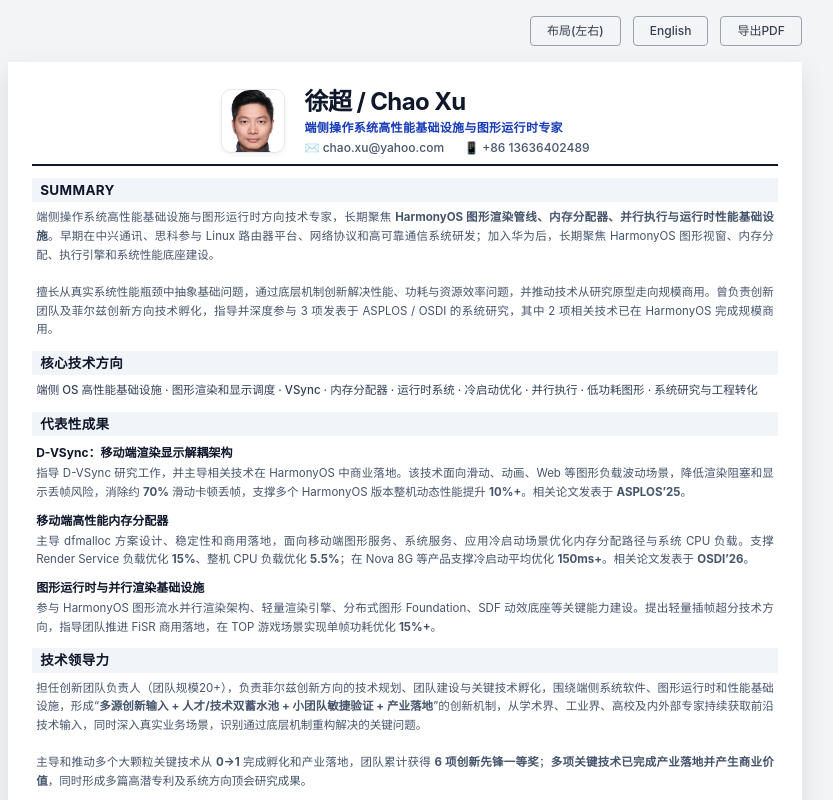
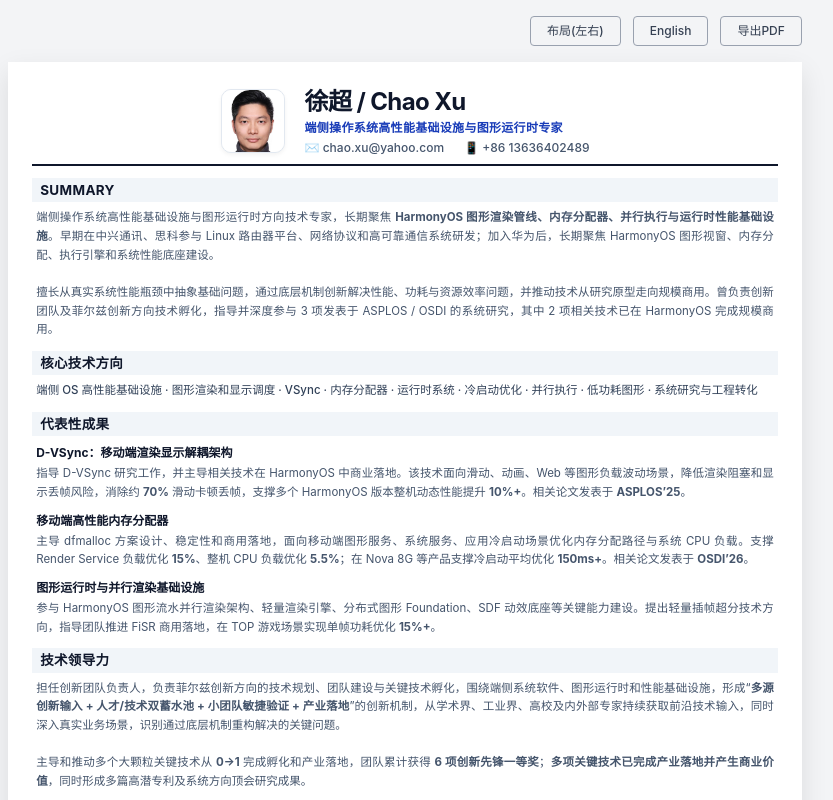
Before and after one commit to chaov/chaov.github.io, a plain HTML site: page index.html in a window 1280 px wide. Shown: the top 800 px of the page, without its empty margins (235-1068 px from the left). Drawn offline with nearby package versions, Linux system fonts and the light colour scheme.

Commit message:
Update leadership description in index.html

```diff
--- a/index.html
+++ b/index.html
@@ -156,7 +156,7 @@
                     }
                 ],
                 leadershipTitle: "技术领导力",
-                leadership: "担任创新团队负责人（团队规模20+），负责菲尔兹创新方向的技术规划、团队建设与关键技术孵化，围绕端侧系统软件、图形运行时和性能基础设施，形成“<strong>多源创新输入 + 人才/技术双蓄水池 + 小团队敏捷验证 + 产业落地</strong>”的创新机制，从学术界、工业界、高校及内外部专家持续获取前沿技术输入，同时深入真实业务场景，识别通过底层机制重构解决的关键问题。<br><br>主导和推动多个大颗粒关键技术从 <strong>0→1</strong> 完成孵化和产业落地，团队累计获得 <strong>6 项创新先锋一等奖</strong>；<strong>多项关键技术已完成产业落地并产生商业价值</strong>，同时形成多篇高潜专利及系统方向顶会研究成果。",
+                leadership: "担任创新团队负责人，负责菲尔兹创新方向的技术规划、团队建设与关键技术孵化，围绕端侧系统软件、图形运行时和性能基础设施，形成“<strong>多源创新输入 + 人才/技术双蓄水池 + 小团队敏捷验证 + 产业落地</strong>”的创新机制，从学术界、工业界、高校及内外部专家持续获取前沿技术输入，同时深入真实业务场景，识别通过底层机制重构解决的关键问题。<br><br>主导和推动多个大颗粒关键技术从 <strong>0→1</strong> 完成孵化和产业落地，团队累计获得 <strong>6 项创新先锋一等奖</strong>；<strong>多项关键技术已完成产业落地并产生商业价值</strong>，同时形成多篇高潜专利及系统方向顶会研究成果。",
                 experienceTitle: "工作经历",
                 experience: [
                     { company: "华为", period: "2018 - 至今", role: "技术专家，HarmonyOS 高性能基础设施方向" },
```
